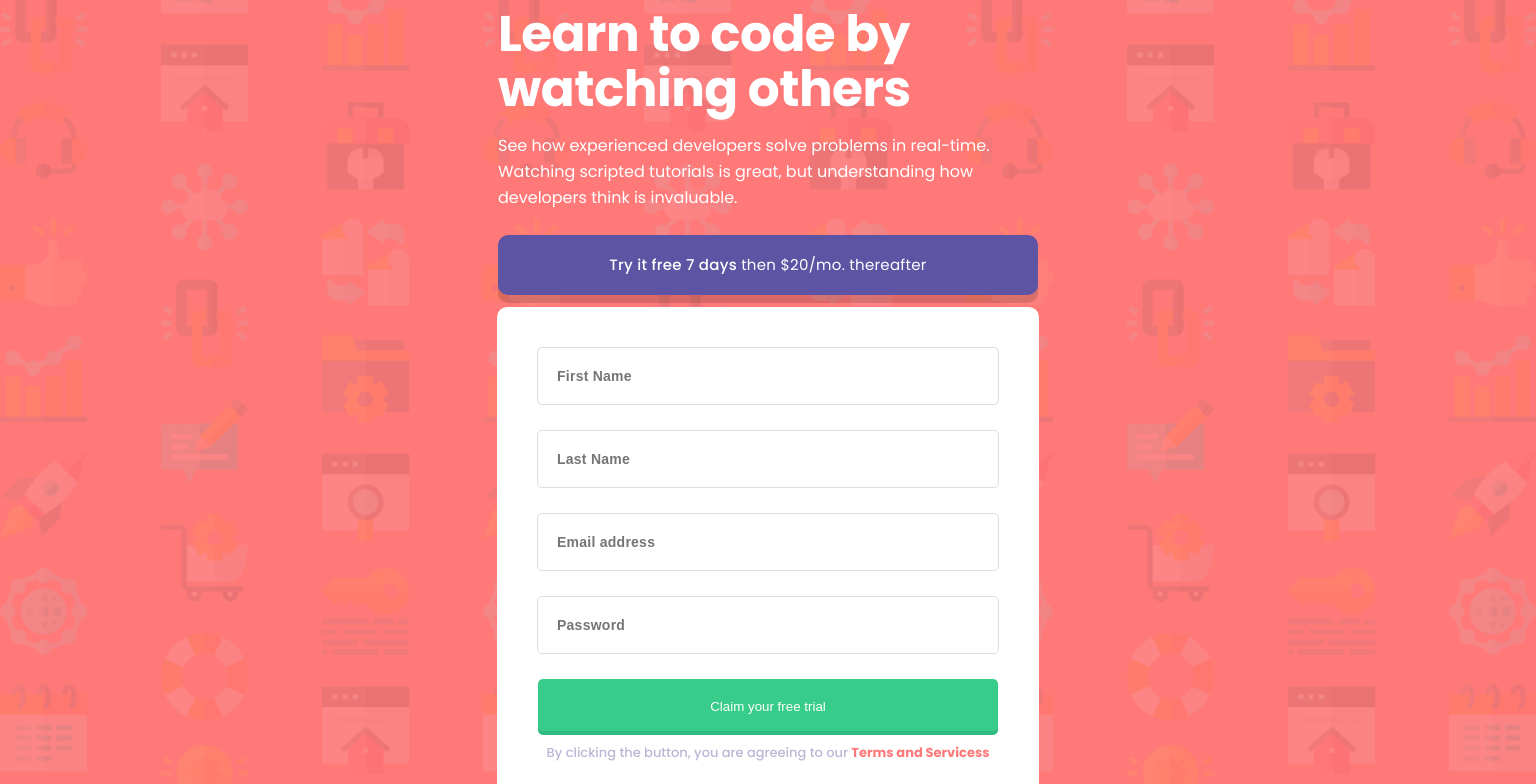
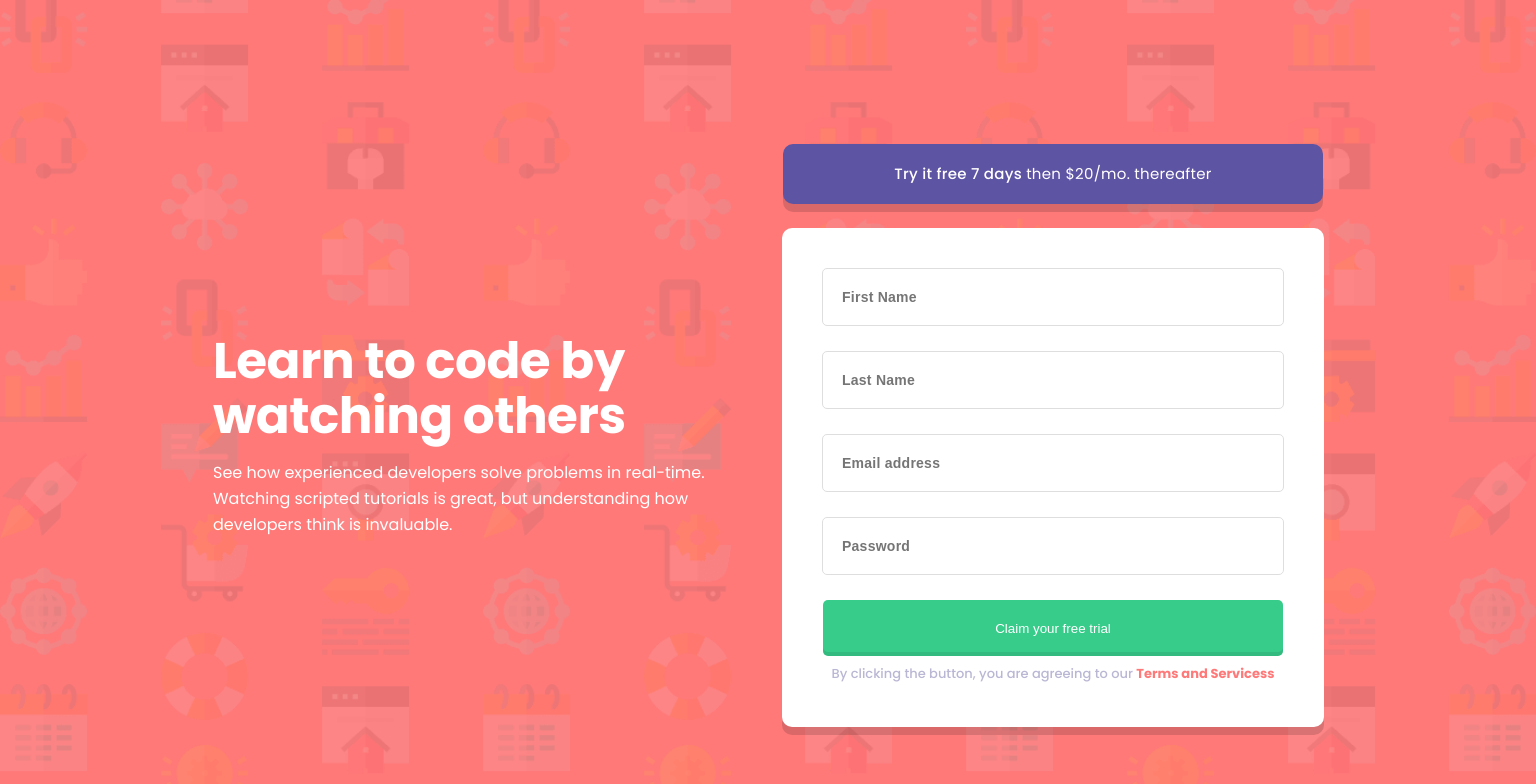
Before and after one commit to TeonaZav/sign-up-component, a React (Create React App) app: page /#/ in a window 1536 px wide. Shown: the top 784 px of the page. Built offline with nearby package versions, Linux system fonts and the light colour scheme.

Commit message:
style: fix styles

```diff
--- a/src/components/SignUpForm.tsx
+++ b/src/components/SignUpForm.tsx
@@ -95,13 +95,15 @@ const Wrapper = styled.div`
     justify-content: center;
     align-items: center;
     width: 32.7rem;
-    height: 44.2rem;
+    min-height: 44.2rem;
+    resize: horizontal;
+
     .form-ct {
       border-radius: 1rem;
       background-color: #ffffff;
       box-shadow: 0px 8px 0px rgba(0, 0, 0, 0.14688);
       padding: 2.4rem;
-
+      overflow: auto;
       .btn-sign-up {
         width: 100%;
         height: 5.6rem;
@@ -143,7 +145,7 @@ const Wrapper = styled.div`
   @media (min-width: 90em) {
     .form-main-ct {
       width: 54rem;
-      height: 47.4rem;
+      min-height: 47.4rem;
       .form-ct {
         padding: 4rem;
         .btn-sign-up {
--- a/src/components/TermsServicess.tsx
+++ b/src/components/TermsServicess.tsx
@@ -89,9 +89,15 @@ const Wrapper = styled.div`
       rgb(238, 238, 238) 0%,
       rgb(227, 231, 235) 100%
     );
-    padding: 6.5rem;
+    padding: 3.2rem;
+    h1 {
+      font-size: 2.4rem;
+      margin-bottom: 4rem;
+      margin-top: 6.4rem;
+    }
     p {
       color: #7a7a7a;
+      margin-bottom: 2.4rem;
     }
   }
   .back-home {
@@ -100,7 +106,7 @@ const Wrapper = styled.div`
     height: 3.6rem;
     font-size: 1.8rem;
     text-transform: uppercase;
-    font-weight: 500;
+    font-weight: 400;
     text-align: center;
     vertical-align: middle;
     color: #ffffff;
@@ -109,7 +115,7 @@ const Wrapper = styled.div`
     box-shadow: inset 0px -4px 0px rgba(0, 0, 0, 0.0908818);
     border-radius: 0.5rem;
     border: none;
-    padding-top: 1rem;
+    padding: 1rem 2rem;
     &:hover {
       color: #ffffff;
       background-color: #77e2b3;
@@ -120,5 +126,10 @@ const Wrapper = styled.div`
       text-align: center;
     }
   }
+  @media (min-width: 90em) {
+    .terms-conditions {
+      padding: 24rem;
+    }
+  }
 `;
 export default TermsServices;
--- a/src/index.css
+++ b/src/index.css
@@ -38,16 +38,21 @@ code {
   font-family: source-code-pro, Menlo, Monaco, Consolas, "Courier New",
     monospace;
 }
-.App {
+.Terms {
+  min-height: 100vh;
+  min-width: 100vw;
+  overflow-y: scroll;
+}
+.Home {
   display: flex;
   min-height: 100vh;
   min-width: 100vw;
   flex-direction: column;
   justify-content: center;
   align-items: center;
-  padding: 6.4rem 0;
+  padding: 8.8rem 0;
 }
-.App div {
+.Home div {
   display: flex;
   flex-direction: column;
   gap: 2.4rem;
@@ -59,13 +64,19 @@ code {
     height: 100vh;
     overflow: hidden;
   }
-  .App {
+  .Home {
     flex-direction: row;
     gap: 4.5rem;
+    padding: 12.1rem 0 5rem 0;
   }
-  .App div {
+  .Home div {
     display: flex;
     flex-direction: column;
     gap: 2.4rem;
   }
+  .Terms {
+    min-height: 100vh;
+    min-width: 100vw;
+    overflow-y: scroll;
+  }
 }
--- a/src/pages/Terms.tsx
+++ b/src/pages/Terms.tsx
@@ -1,7 +1,7 @@
 import TermsServices from "../components/TermsServicess";
 function Terms() {
   return (
-    <div className="App">
+    <div className="Terms">
       <div>
         <TermsServices />
       </div>
```
